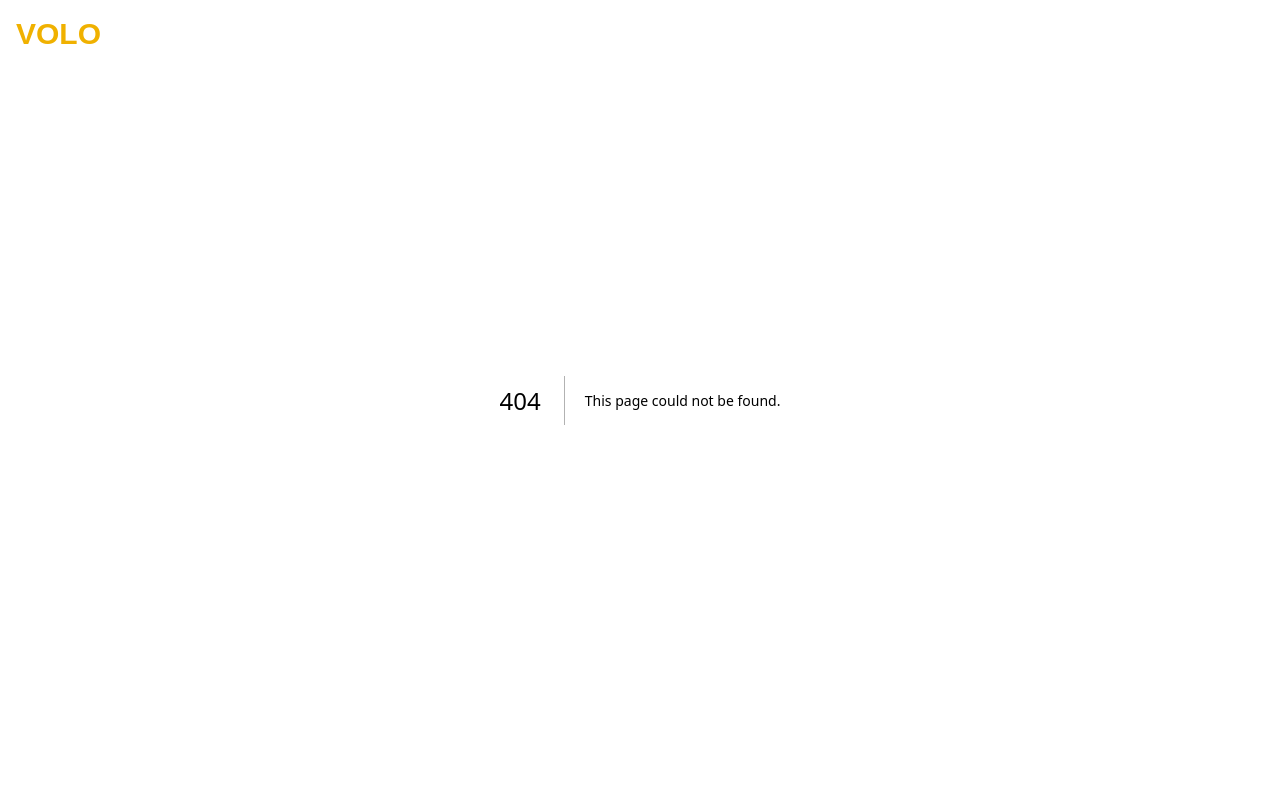
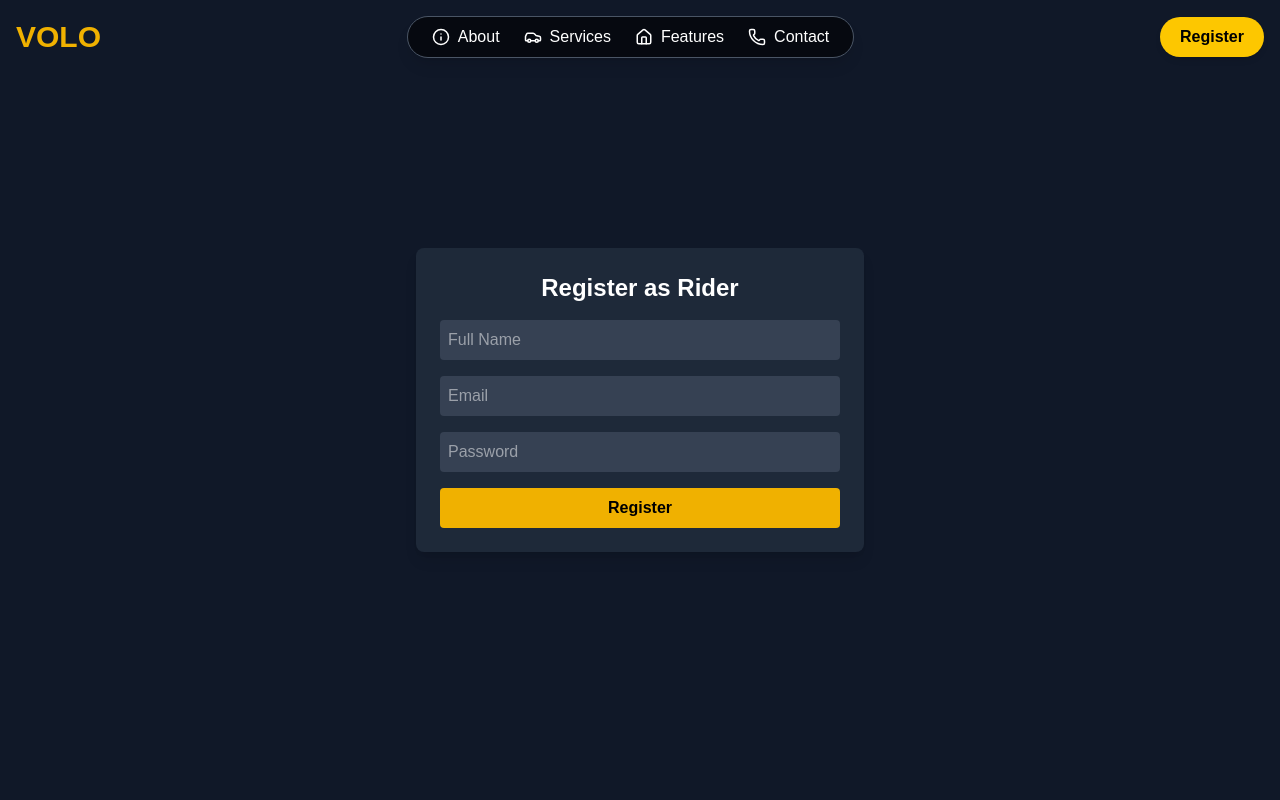
Before and after one commit to 1287Apiyo/Volo_Website, a Next.js app in the folder volo/: page /Register in a window 1280 px wide. Before the commit this address had no page. Shown: the top 800 px of the page. Built offline with nearby package versions, Linux system fonts and the light colour scheme.

Commit message:
Register page

```diff
--- /dev/null
+++ b/volo/app/Register/page.js
@@ -0,0 +1,72 @@
+"use client";
+
+import { useSearchParams } from "next/navigation";
+import { useState } from "react";
+
+const RegisterPage = () => {
+  const searchParams = useSearchParams();
+  const userType = searchParams.get("type") || "rider"; // Default to rider
+
+  const [formData, setFormData] = useState({
+    name: "",
+    email: "",
+    password: "",
+  });
+
+  const handleChange = (e) => {
+    setFormData({ ...formData, [e.target.name]: e.target.value });
+  };
+
+  const handleSubmit = (e) => {
+    e.preventDefault();
+    alert(`Registering as ${userType}: ${JSON.stringify(formData)}`);
+    // Here you can send data to your backend API
+  };
+
+  return (
+    <div className="min-h-screen flex items-center justify-center bg-gray-900 text-white">
+      <div className="bg-gray-800 p-6 rounded-lg shadow-lg w-full max-w-md">
+        <h2 className="text-2xl font-bold text-center mb-4">
+          Register as {userType.charAt(0).toUpperCase() + userType.slice(1)}
+        </h2>
+        <form onSubmit={handleSubmit} className="space-y-4">
+          <input
+            type="text"
+            name="name"
+            placeholder="Full Name"
+            value={formData.name}
+            onChange={handleChange}
+            className="w-full p-2 bg-gray-700 rounded"
+            required
+          />
+          <input
+            type="email"
+            name="email"
+            placeholder="Email"
+            value={formData.email}
+            onChange={handleChange}
+            className="w-full p-2 bg-gray-700 rounded"
+            required
+          />
+          <input
+            type="password"
+            name="password"
+            placeholder="Password"
+            value={formData.password}
+            onChange={handleChange}
+            className="w-full p-2 bg-gray-700 rounded"
+            required
+          />
+          <button
+            type="submit"
+            className="w-full bg-yellow-500 text-black py-2 rounded font-bold hover:bg-yellow-600"
+          >
+            Register
+          </button>
+        </form>
+      </div>
+    </div>
+  );
+};
+
+export default RegisterPage;
--- a/volo/components/Navbar.tsx
+++ b/volo/components/Navbar.tsx
@@ -2,11 +2,15 @@
 
 import { useState, useEffect } from "react";
 import Link from "next/link";
-import { usePathname } from "next/navigation"; // Detect current page
+import { usePathname } from "next/navigation";
+import { motion, AnimatePresence } from "framer-motion";
+import { Home, Info, Car, Phone, UserPlus, ChevronLeft } from "lucide-react"; // Icons
 
 const Navbar = () => {
   const [isScrolled, setIsScrolled] = useState(false);
-  const pathname = usePathname(); // Get current route
+  const [showRegisterOptions, setShowRegisterOptions] = useState(false);
+  const pathname = usePathname();
+  const [showDropdown, setShowDropdown] = useState(false);
 
   useEffect(() => {
     const handleScroll = () => {
@@ -16,16 +20,14 @@ const Navbar = () => {
     return () => window.removeEventListener("scroll", handleScroll);
   }, []);
 
-  // Smooth Scroll Function (Only for Home Page)
   const scrollToSection = (id: string) => {
     if (pathname !== "/") {
-      // If not on home page, go to home first
       window.location.href = `/#${id}`;
     } else {
       const section = document.getElementById(id);
       if (section) {
         window.scrollTo({
-          top: section.offsetTop - 80, // Adjust for navbar height
+          top: section.offsetTop - 80,
           behavior: "smooth",
         });
       }
@@ -33,47 +35,79 @@ const Navbar = () => {
   };
 
   return (
-    <nav
-      className={`fixed top-0 left-0 w-full z-50 p-4 transition-all ${
-        isScrolled ? "bg-black/80 backdrop-blur-md shadow-md" : "bg-transparent"
-      }`}
-    >
+    <nav className={`fixed top-0 left-0 w-full z-50 p-4 transition-all ${isScrolled ? "bg-black/80 backdrop-blur-md shadow-md" : "bg-transparent"}`}>
       <div className="max-w-7xl mx-auto flex justify-between items-center">
+        {/* Logo */}
         <Link href="/" className="text-yellow-500 text-3xl font-bold uppercase">
           VOLO
         </Link>
-        <div className="hidden md:flex gap-6">
-          {/* Detect if on home page, then use smooth scroll; otherwise, navigate */}
 
-          <button
-            onClick={() => scrollToSection("about")}
-            className="text-white transition-colors duration-300 hover:text-[#FFC107]"
-          >
-            About
+        {/* Centered Menu */}
+        <div className="hidden md:flex items-center gap-6 bg-black/60 p-2 px-6 rounded-full border border-gray-600 shadow-lg">
+          <button onClick={() => scrollToSection("about")} className="flex items-center gap-2 text-white hover:text-yellow-400">
+            <Info size={18} /> About
           </button>
-          <button
-            onClick={() => scrollToSection("services")}
-            className="text-white transition-colors duration-300 hover:text-[#FFC107]"
-          >
-            Services
+          <button onClick={() => scrollToSection("services")} className="flex items-center gap-2 text-white hover:text-yellow-400">
+            <Car size={18} /> Services
           </button>
-          <button
-            onClick={() => scrollToSection("features")}
-            className="text-white transition-colors duration-300 hover:text-[#FFC107]"
-          >
-            Features
+          <button onClick={() => scrollToSection("features")} className="flex items-center gap-2 text-white hover:text-yellow-400">
+            <Home size={18} /> Features
           </button>
-          <button
-            onClick={() => scrollToSection("contact")}
-            className="text-white transition-colors duration-300 hover:text-[#FFC107]"
-          >
-            Contact
+          <button onClick={() => scrollToSection("contact")} className="flex items-center gap-2 text-white hover:text-yellow-400">
+            <Phone size={18} /> Contact
           </button>
+        </div>
 
-        </div>
+        {/* Register Button with Flip Animation */}
+        <RegisterButton />
       </div>
     </nav>
   );
 };
 
+const RegisterButton = () => {
+  const [showRegisterOptions, setShowRegisterOptions] = useState(false);
+
+  return (
+    <div className="relative">
+      <motion.button
+        className="bg-yellow-400 text-black font-semibold px-5 py-2 rounded-full shadow-md transition-all hover:bg-yellow-500"
+        onClick={() => setShowRegisterOptions((prev) => !prev)}
+        whileTap={{ scale: 0.95 }}
+      >
+        {showRegisterOptions ? "Back" : "Register"}
+      </motion.button>
+
+      {/* Flip Transition for Registration Options */}
+      <AnimatePresence>
+        {showRegisterOptions && (
+          <motion.div
+            initial={{ opacity: 0, rotateY: 90 }}
+            animate={{ opacity: 1, rotateY: 0 }}
+            exit={{ opacity: 0, rotateY: 90 }}
+            transition={{ duration: 0.5 }}
+            className="absolute right-0 mt-2 w-56 bg-black text-white shadow-lg rounded-lg overflow-hidden"
+          >
+            <Link href="/register?type=driver">
+              <button className="w-full text-left px-4 py-2 hover:bg-gray-700 flex items-center gap-2">
+                <UserPlus size={18} /> Register as Driver
+              </button>
+            </Link>
+            <Link href="/register?type=fleet-owner">
+              <button className="w-full text-left px-4 py-2 hover:bg-gray-700 flex items-center gap-2">
+                <UserPlus size={18} /> Register as Fleet Owner
+              </button>
+            </Link>
+            <Link href="/register?type=rider">
+              <button className="w-full text-left px-4 py-2 hover:bg-gray-700 flex items-center gap-2">
+                <UserPlus size={18} /> Register as Rider
+              </button>
+            </Link>
+          </motion.div>
+        )}
+      </AnimatePresence>
+    </div>
+  );
+};
+
 export default Navbar;
```
